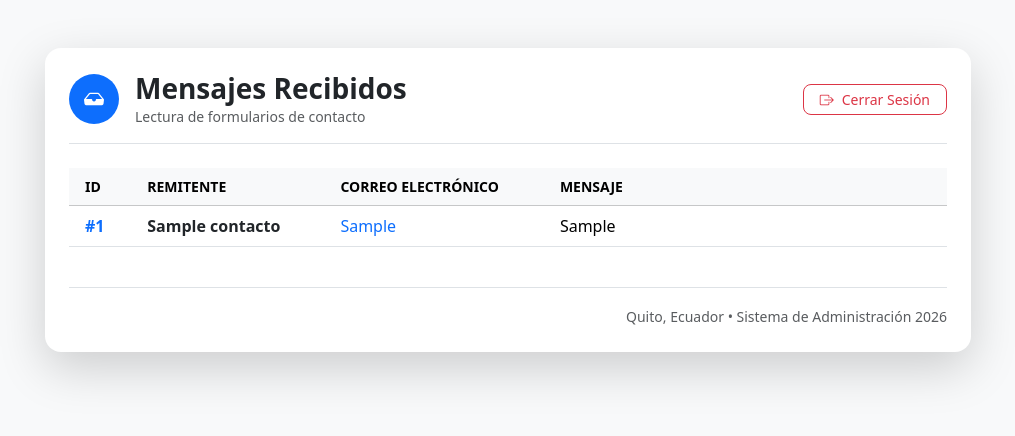
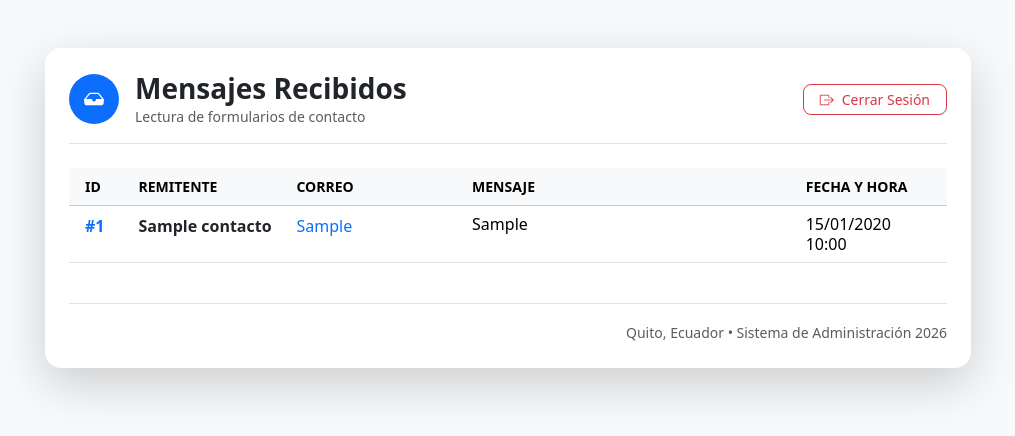
Before and after one commit to milber/utpl-desarrollo_web-apeb1, a PHP site: page /messages.php in a window 1280 px wide. Shown: the top 436 px of the page, without its empty margins (132-1147 px from the left). Run offline with PHP 8.4, Linux system fonts and the light colour scheme; a user stored in the database is signed in; tables that the repository leaves empty hold one stand-in row (values such as "Sample post"); data that the repository does not hold is empty.

Commit message:
O update messages, add fecha_registro

```diff
--- a/contact.php
+++ b/contact.php
@@ -85,6 +85,6 @@
       })
     })()
 </script>
-<script src="js/bootstrap.min.js"></script>
+    <script src="https://cdn.jsdelivr.net/npm/bootstrap@5.3.2/dist/js/bootstrap.bundle.min.js"></script>
 </body>
 </html>
--- a/insert_contact.php
+++ b/insert_contact.php
@@ -1,4 +1,7 @@
 <?php
+ // Forzar a PHP a usar la zona horaria de Ecuador
+date_default_timezone_set('America/Guayaquil');
+
 require_once 'connection_db.php';
 
 if ($_SERVER['REQUEST_METHOD'] === 'POST') {
--- a/messages.php
+++ b/messages.php
@@ -1,4 +1,7 @@
 <?php
+// Forzar a PHP a usar la zona horaria de Ecuador
+date_default_timezone_set('America/Guayaquil');
+
 require_once 'create_session.php';
 protect_page();
 
@@ -16,7 +19,7 @@ if (!isset($_SESSION['user_id']) || $_SESSION['user_id'] != 1) {
 require_once 'connection_db.php';
 
 // Consultar todos los mensajes registrados, ordenados del más reciente al más antiguo
-$sql = "SELECT id, nombre, correo, mensaje FROM formulario_contacto ORDER BY fecha_registro DESC";
+$sql = "SELECT id, nombre, correo, mensaje, fecha_registro FROM formulario_contacto ORDER BY fecha_registro DESC";
 $result = $conn->query($sql);
 ?>
 <!DOCTYPE html>
@@ -54,13 +57,14 @@ $result = $conn->query($sql);
 
                 <?php if ($result && $result->num_rows > 0): ?>
                     <div class="table-responsive">
-                        <table class="table table-hover align-middle border-0">
+                        <table class="table table-hover align-top border-0">
                             <thead class="table-light text-secondary small fw-bold">
                                 <tr>
-                                    <th scope="col" class="ps-3" style="width: 8%;">ID</th>
-                                    <th scope="col" style="width: 22%;">REMITENTE</th>
-                                    <th scope="col" style="width: 25%;">CORREO ELECTRÓNICO</th>
-                                    <th scope="col" style="width: 45%;" class="pe-3">MENSAJE</th>
+                                    <th scope="col" class="ps-3" style="width: 7%;">ID</th>
+                                    <th scope="col" style="width: 18%;">REMITENTE</th>
+                                    <th scope="col" style="width: 20%;">CORREO</th>
+                                    <th scope="col" style="width: 38%;">MENSAJE</th>
+                                    <th scope="col" style="width: 17%;" class="pe-3">FECHA Y HORA</th>
                                 </tr>
                             </thead>
                             <tbody class="text-secondary">
@@ -79,6 +83,9 @@ $result = $conn->query($sql);
                                         </td>
                                         <td class="pe-3 lh-sm text-justify">
                                             <?php echo nl2br(htmlspecialchars($row['mensaje'])); ?>
+                                        </td>
+                                        <td class="pe-3 lh-sm text-justify">
+                                            <?php echo date("d/m/Y H:i", strtotime($row['fecha_registro'])); ?>
                                         </td>
                                     </tr>
                                 <?php endwhile; ?>
@@ -109,6 +116,6 @@ $result = $conn->query($sql);
 $result->free();
 $conn->close();
 ?>
-<script src="js/bootstrap.min.js"></script>
+<script src="https://cdn.jsdelivr.net/npm/bootstrap@5.3.2/dist/js/bootstrap.bundle.min.js"></script>
 </body>
 </html>
```
